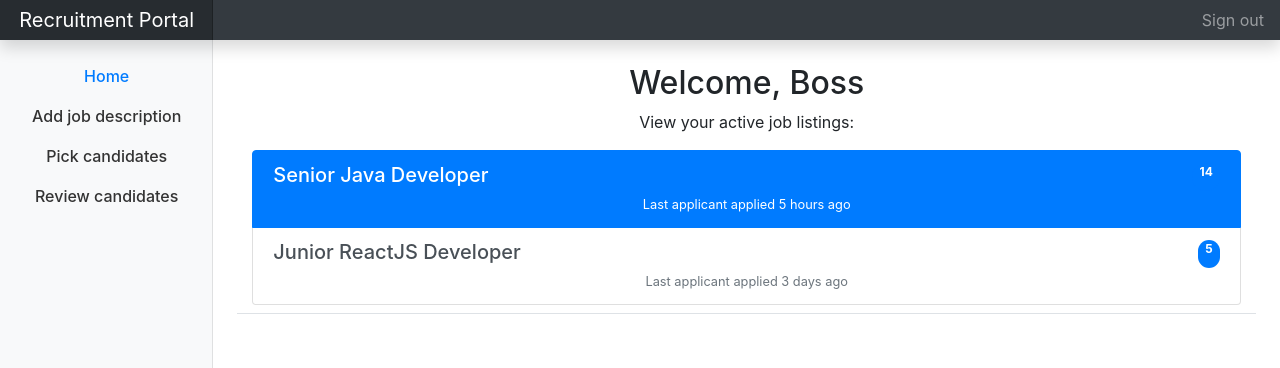
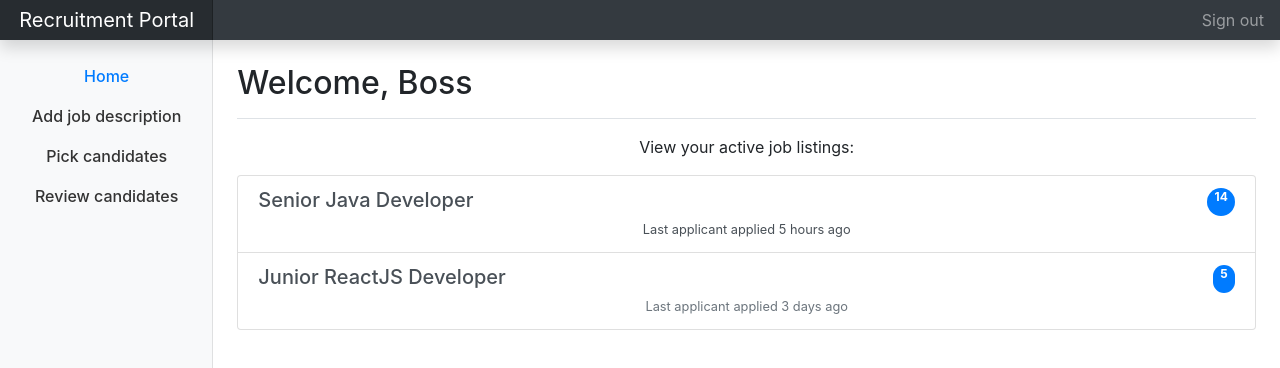
Before and after one commit to wwcode-hackathon3/diversified-recruitment, a React (Create React App) app: page /home in a window 1280 px wide. Shown: the top 368 px of the page. Built offline with nearby package versions, Linux system fonts and the light colour scheme.

Commit message:
UI: Minor UI fixes

```diff
--- a/src/App.js
+++ b/src/App.js
@@ -49,8 +49,7 @@ class App extends Component {
               </nav>
 
               <main role="main" className="col-md-9 ml-sm-auto col-lg-10 px-4">
-                <div
-                  className="d-flex justify-content-between flex-wrap flex-md-nowrap align-items-center pt-3 pb-2 mb-3 border-bottom">
+
                 <Route exact path="/" render={() => (
                   // loggedIn ? (
                     <Redirect to="/home"/>
@@ -62,7 +61,6 @@ class App extends Component {
                 <Route path="/add-job-description" component={AddJobDescription} />
                 <Route path="/pick-candidates" component={PickCandidates} />
                 <Route path="/review-candidates" component={ReviewCandidates} />
-                </div>
               </main>
             </div>
           </div>
--- a/src/views/AddJobDescription.js
+++ b/src/views/AddJobDescription.js
@@ -3,7 +3,9 @@ import React from "react";
 export default class AddJobDescription extends React.Component {
   render() {
     return <div>
-      <h1 className="h2">Add job description</h1>
+      <div className="d-flex justify-content-between flex-wrap flex-md-nowrap align-items-center pt-3 pb-2 mb-3 border-bottom">
+        <h1 className="h2">Add job description</h1>
+      </div>
     </div>
   }
 }
--- a/src/views/Home.js
+++ b/src/views/Home.js
@@ -4,11 +4,14 @@ const username = 'Boss';
 
 export default class Home extends React.Component {
   render() {
-    return <div class="container-fluid">
-      <h1 className="h2">Welcome, {username}</h1>
+    return <div>
+      <div className="d-flex justify-content-between flex-wrap flex-md-nowrap align-items-center pt-3 pb-2 mb-3 border-bottom">
+        <h1 className="h2">Welcome, {username}</h1>
+      </div>
+
       <p>View your active job listings:</p>
       <div className="list-group">
-        <a href="#" className="list-group-item list-group-item-action flex-column align-items-start active">
+        <a href="#" className="list-group-item list-group-item-action flex-column align-items-start">
           <div className="d-flex w-100 justify-content-between">
             <h5 className="mb-1">Senior Java Developer</h5>
             <span className="badge badge-primary badge-pill">14</span>
--- a/src/views/PickCandidates.js
+++ b/src/views/PickCandidates.js
@@ -15,7 +15,9 @@ const fontSizeMapper = word => Math.log2(word.value) * 5;
 export default class AddJobDescription extends React.Component {
   render() {
     return <div>
-      <h1 className="h2">Pick candidates</h1>
+      <div className="d-flex justify-content-between flex-wrap flex-md-nowrap align-items-center pt-3 pb-2 mb-3 border-bottom">
+        <h1 className="h2">Pick candidates</h1>
+      </div>
       <WordCloud
         data={data}
         fontSizeMapper={fontSizeMapper}
--- a/src/views/ReviewCandidates.js
+++ b/src/views/ReviewCandidates.js
@@ -3,7 +3,9 @@ import React from "react";
 export default class AddJobDescription extends React.Component {
   render() {
     return <div>
-      <h1 className="h2">Review candidates</h1>
+      <div className="d-flex justify-content-between flex-wrap flex-md-nowrap align-items-center pt-3 pb-2 mb-3 border-bottom">
+        <h1 className="h2">Review candidates</h1>
+      </div>
     </div>
   }
 }
```
Lines whose indentation alone changed are shown as unchanged.
